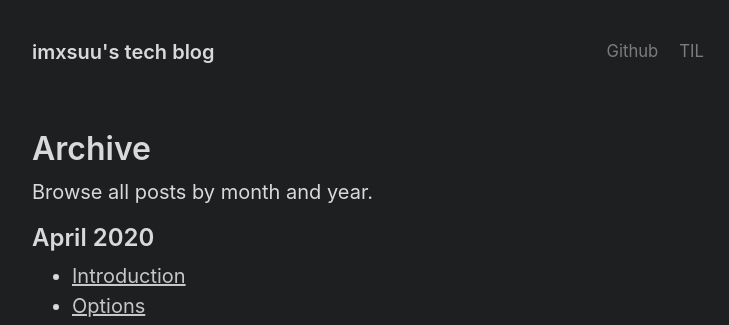
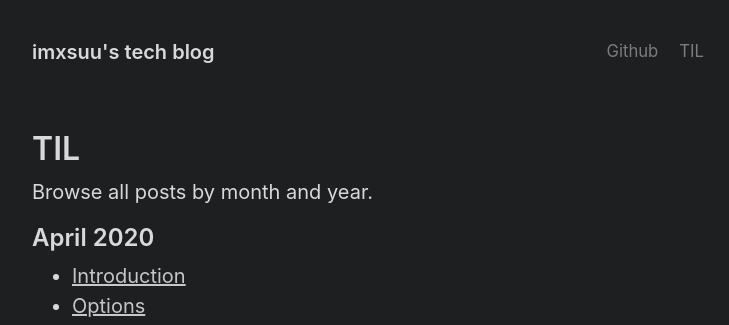
Before and after one commit to imxsuu/imxsuu.github.io, a Jekyll site: the page built from archive.md, in a window 1280 px wide. Shown: the top 325 px of the page, without its empty margins (272-1001 px from the left). Built offline with Jekyll 4.4.1, drawn with Linux system fonts in a browser that asks for light colours.

```diff
--- a/archive.md
+++ b/archive.md
@@ -1,9 +1,9 @@
 ---
 layout: default
-title: Archive
+title: TIL
 ---
 
-# Archive
+# TIL
 
 Browse all posts by month and year.
 
@@ -12,7 +12,7 @@ Browse all posts by month and year.
   <h2>{{ yearMonth.name }}</h2>
   <ul>
     {% for post in yearMonth.items %}
-      <li><a href="{{ post.url }}">{{ post.title }}</a></li>
+      <li><a href="{{ site.baseurl }}{{ post.url }}">{{ post.title }}</a></li>
     {% endfor %}
   </ul>
 {% endfor %}
--- a/index.html
+++ b/index.html
@@ -26,7 +26,7 @@ title: Home
     <span class="pagination-item older">Older</span>
   {% endif %}
   {% if paginator.previous_page %}
-    <a class="pagination-item newer" href="{{ paginator.previous_page_path | prepend: relative_url }}">Newer</a>
+    <a class="pagination-item newer" href="{{ paginator.previous_page_path | relative_url }}">Newer</a>
   {% else %}
     <span class="pagination-item newer">Newer</span>
   {% endif %}
```
